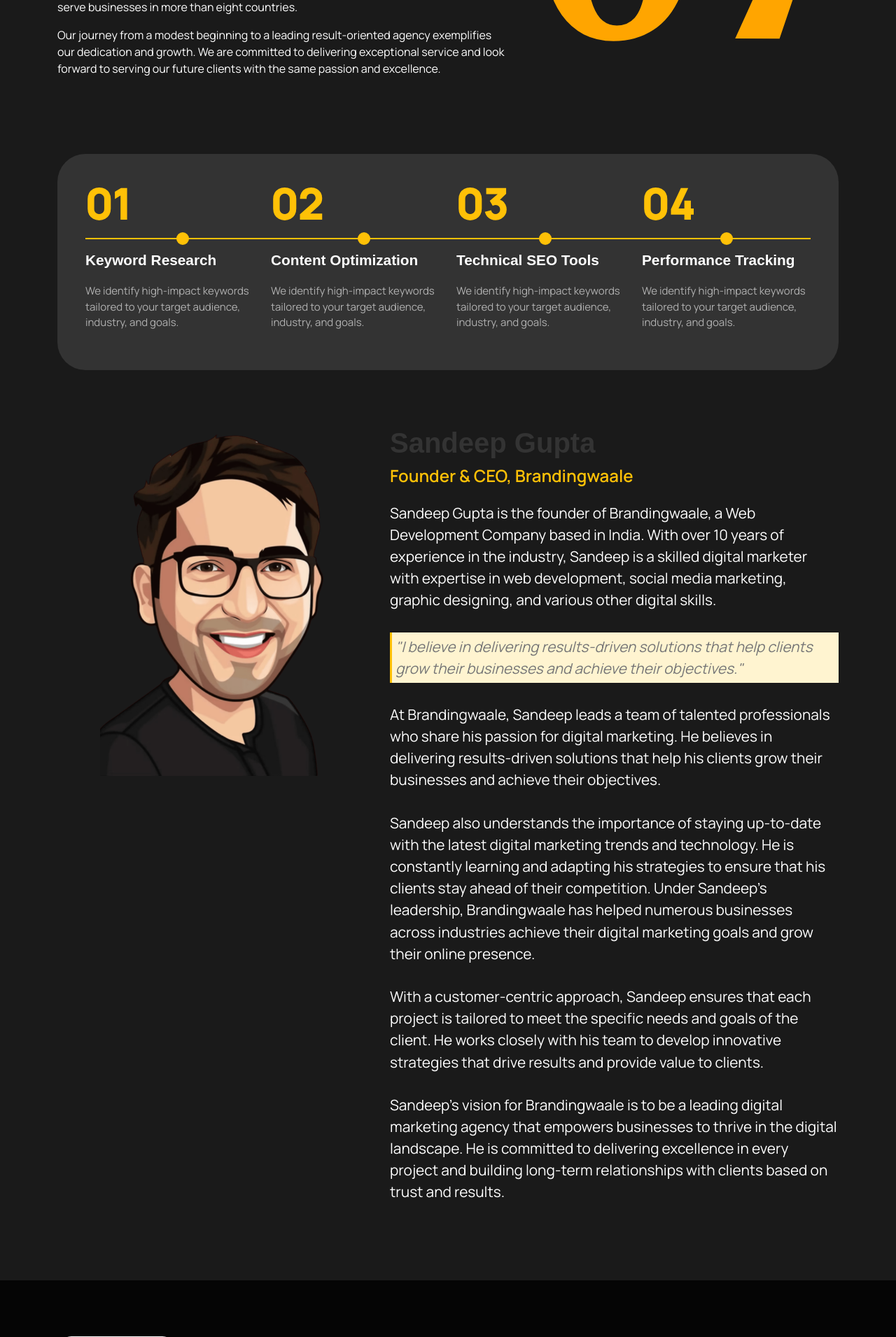
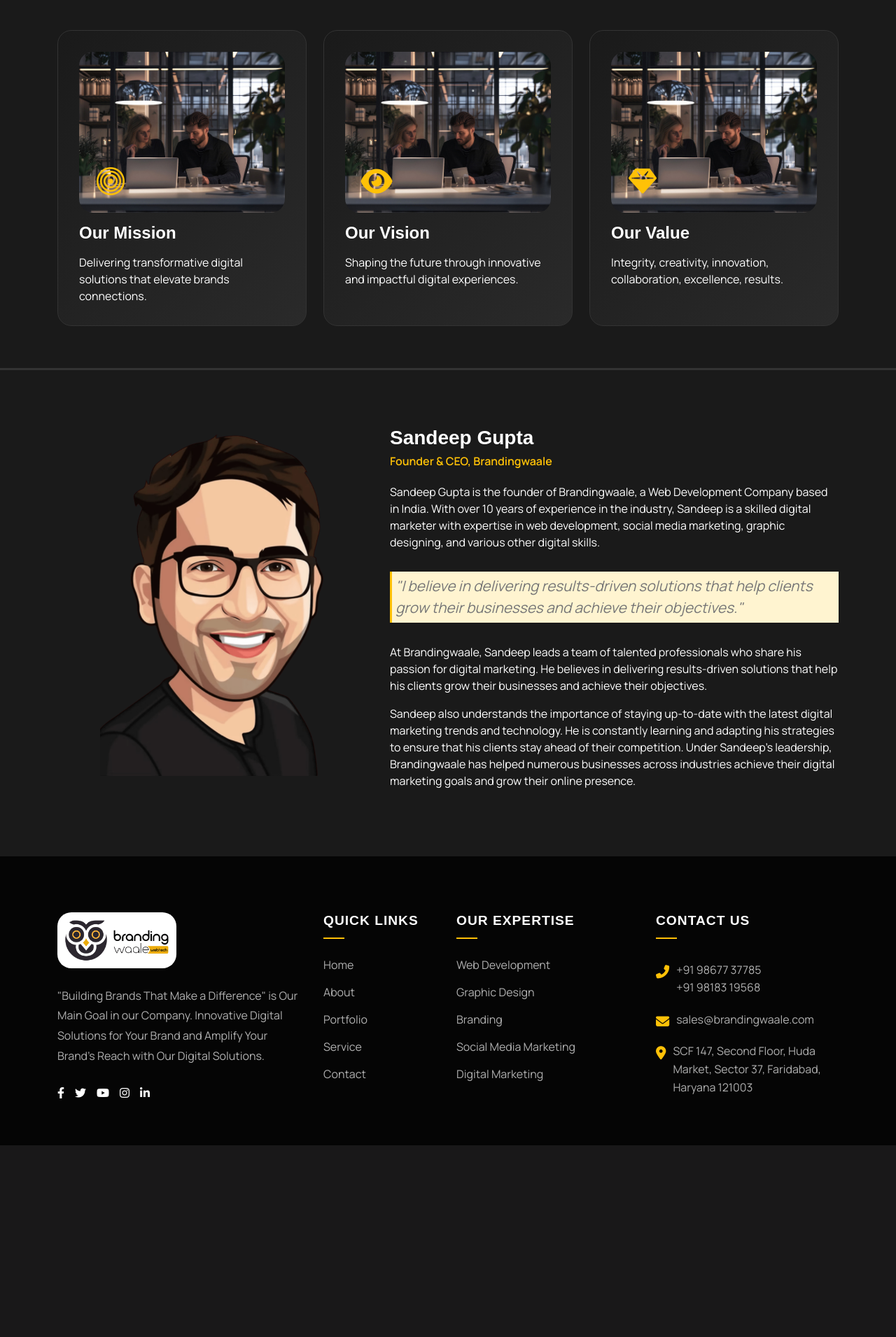
Before and after one commit to Himanshukumar2003/brandingwaale, a PHP site: page /about.html in a window 1280 px wide. Shown: the part 1160-3071 px from the top of the page at 70% size. After the commit the page ends 2797 px from the top, so only its background shows below. Run offline with PHP 8.4, Linux system fonts and the light colour scheme.

Commit message:
first commit

```diff
--- a/about.html
+++ b/about.html
@@ -222,79 +222,7 @@
         </div>
     </nav>
 
-    <section class="approach-section section border-bottom">
-        <div class="container">
-            <div class="row align-items-center mb-5">
-                <div class="col-lg-6">
-                    <h6 class="highlight">our approach
-                    </h6>
-                    <h2>Crafting <span class="highlight"> impactful</span> digital experiences
-                    </h2>
-                </div>
-                <div class="col-lg-6">
-                    <p>We blend creativity, strategy, and technology to design digital experiences that connect, engage,
-                        and inspire. From concept to completion, we deliver tailored solutions that elevate brands and
-                        drive results.
 
-
-                    </p>
-                </div>
-            </div>
-
-            <div class="row g-4 mt-4">
-                <div class="col-lg-4 col-md-6">
-                    <div class="approach-card">
-                        <div class="card-image">
-                            <img src="/img/download.jpg" alt="Team collaboration">
-                            <div class="card-icon">
-                                <i class="fas fa-target"></i>
-                            </div>
-                        </div>
-                        <div class="card-content">
-                            <h3 class="card-title">Our Mission</h3>
-                            <p class="card-text">
-                                Delivering transformative digital solutions that elevate brands connections.
-                            </p>
-                        </div>
-                    </div>
-                </div>
-
-                <div class="col-lg-4 col-md-6">
-                    <div class="approach-card">
-                        <div class="card-image">
-                            <img src="/img/download.jpg" alt="Innovation workspace">
-                            <div class="card-icon">
-                                <i class="fas fa-eye"></i>
-                            </div>
-                        </div>
-                        <div class="card-content">
-                            <h3 class="card-title">Our Vision</h3>
-                            <p class="card-text">
-                                Shaping the future through innovative and impactful digital experiences.
-                            </p>
-                        </div>
-                    </div>
-                </div>
-
-                <div class="col-lg-4 col-md-6">
-                    <div class="approach-card">
-                        <div class="card-image">
-                            <img src="/img/download.jpg" alt="Team working together">
-                            <div class="card-icon">
-                                <i class="fas fa-gem"></i>
-                            </div>
-                        </div>
-                        <div class="card-content">
-                            <h3 class="card-title">Our Value</h3>
-                            <p class="card-text">
-                                Integrity, creativity, innovation, collaboration, excellence, results.
-                            </p>
-                        </div>
-                    </div>
-                </div>
-            </div>
-        </div>
-    </section>
 
     <section class="journey-section   ">
         <div class="container">
@@ -353,7 +281,7 @@
                     <div class="row">
                         <div class="col-md-3 col-sm-6">
                             <div class="step-item">
-                                <div class="step-number">01</div>
+                                <div class="step-number">2019</div>
                                 <h4 class="step-title">Keyword Research</h4>
                                 <p class="step-description">
                                     We identify high-impact keywords tailored to your target audience, industry, and
@@ -363,7 +291,7 @@
                         </div>
                         <div class="col-md-3 col-sm-6">
                             <div class="step-item">
-                                <div class="step-number">02</div>
+                                <div class="step-number">2022</div>
                                 <h4 class="step-title">Content Optimization</h4>
                                 <p class="step-description">
                                     We identify high-impact keywords tailored to your target audience, industry, and
@@ -373,7 +301,7 @@
                         </div>
                         <div class="col-md-3 col-sm-6">
                             <div class="step-item">
-                                <div class="step-number">03</div>
+                                <div class="step-number">2023</div>
                                 <h4 class="step-title">Technical SEO Tools</h4>
                                 <p class="step-description">
                                     We identify high-impact keywords tailored to your target audience, industry, and
@@ -383,7 +311,7 @@
                         </div>
                         <div class="col-md-3 col-sm-6">
                             <div class="step-item">
-                                <div class="step-number">04</div>
+                                <div class="step-number">2025</div>
                                 <h4 class="step-title">Performance Tracking</h4>
                                 <p class="step-description">
                                     We identify high-impact keywords tailored to your target audience, industry, and
@@ -436,6 +364,80 @@
         </div>
     </section>
 
+    <section class="approach-section section border-bottom">
+        <div class="container">
+            <div class="row align-items-center mb-5">
+                <div class="col-lg-6">
+                    <h6 class="highlight">our approach
+                    </h6>
+                    <h2>Crafting <span class="highlight"> impactful</span> digital experiences
+                    </h2>
+                </div>
+                <div class="col-lg-6">
+                    <p>We blend creativity, strategy, and technology to design digital experiences that connect, engage,
+                        and inspire. From concept to completion, we deliver tailored solutions that elevate brands and
+                        drive results.
+
+
+                    </p>
+                </div>
+            </div>
+
+            <div class="row g-4 mt-4">
+                <div class="col-lg-4 col-md-6">
+                    <div class="approach-card">
+                        <div class="card-image">
+                            <img src="/img/download.jpg" alt="Team collaboration">
+                            <div class="card-icon">
+                                <i class="bi bi-bullseye"></i>
+                            </div>
+                        </div>
+                        <div class="card-content">
+                            <h3 class="card-title">Our Mission</h3>
+                            <p class="card-text">
+                                Delivering transformative digital solutions that elevate brands connections.
+                            </p>
+                        </div>
+                    </div>
+                </div>
+
+                <div class="col-lg-4 col-md-6">
+                    <div class="approach-card">
+                        <div class="card-image">
+                            <img src="/img/download.jpg" alt="Innovation workspace">
+                            <div class="card-icon">
+                                <i class="fas fa-eye"></i>
+                            </div>
+                        </div>
+                        <div class="card-content">
+                            <h3 class="card-title">Our Vision</h3>
+                            <p class="card-text">
+                                Shaping the future through innovative and impactful digital experiences.
+                            </p>
+                        </div>
+                    </div>
+                </div>
+
+                <div class="col-lg-4 col-md-6">
+                    <div class="approach-card">
+                        <div class="card-image">
+                            <img src="/img/download.jpg" alt="Team working together">
+                            <div class="card-icon">
+                                <i class="fas fa-gem"></i>
+                            </div>
+                        </div>
+                        <div class="card-content">
+                            <h3 class="card-title">Our Value</h3>
+                            <p class="card-text">
+                                Integrity, creativity, innovation, collaboration, excellence, results.
+                            </p>
+                        </div>
+                    </div>
+                </div>
+            </div>
+        </div>
+    </section>
+
     <section class="founder-section section">
         <div class="container">
             <div class="row">
@@ -474,17 +476,9 @@
                         online presence.
                     </p>
 
-                    <p class="founder-bio">
-                        With a customer-centric approach, Sandeep ensures that each project is tailored to meet the
-                        specific needs and goals of the client. He works closely with his team to develop innovative
-                        strategies that drive results and provide value to clients.
-                    </p>
 
-                    <p class="founder-bio">
-                        Sandeep's vision for Brandingwaale is to be a leading digital marketing agency that empowers
-                        businesses to thrive in the digital landscape. He is committed to delivering excellence in
-                        every project and building long-term relationships with clients based on trust and results.
-                    </p>
+
+
                 </div>
             </div>
         </div>
--- a/css/about.css
+++ b/css/about.css
@@ -141,21 +141,16 @@
 .founder-name {
     font-weight: 700;
     color: #333;
-    font-size: 2.5rem;
+    color: white;
     margin-bottom: 5px;
 }
 
 .founder-title {
     color: var(--accent-color);
     font-weight: 600;
-    font-size: 1.5rem;
     margin-bottom: 20px;
 }
 
-.founder-bio {
-    margin-bottom: 30px;
-    font-size: 1.3rem;
-}
 
 .quote {
     font-style: italic;
```
